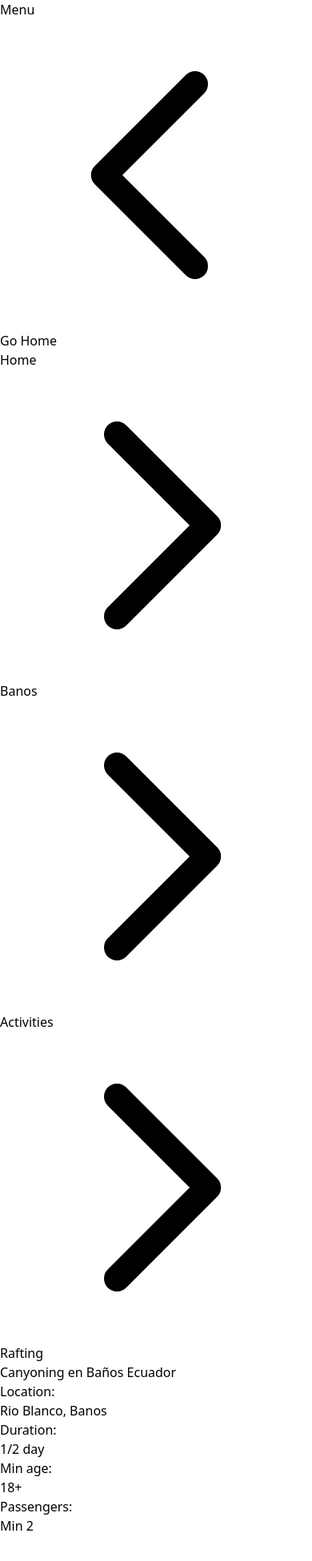
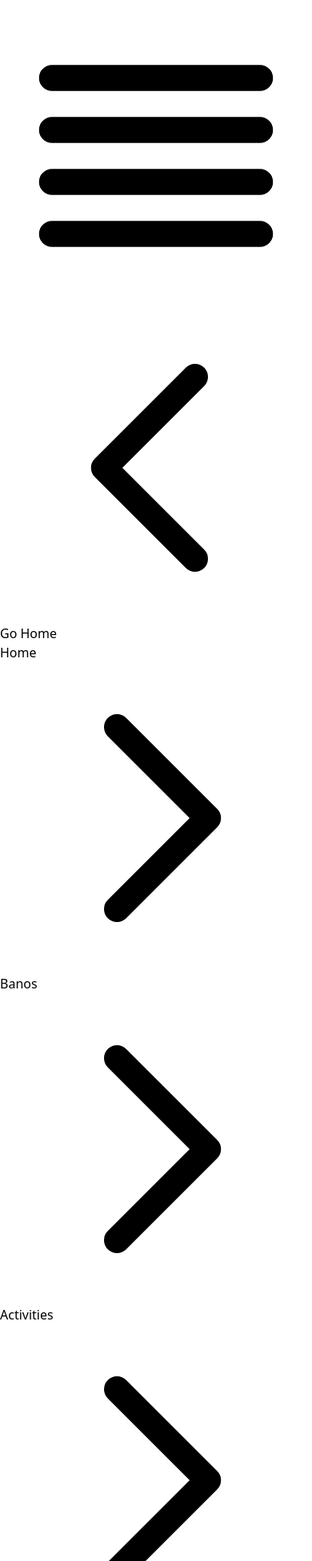
Before and after one commit to banos-app/banos-web-app, a Next.js app: page /program in a window 390 px wide. Shown: the part 48-2000 px from the top of the page at 80% size. Built offline with nearby package versions, Linux system fonts and the light colour scheme.

Commit message:
feature: adding template on nobile

```diff
--- a/src/components/Container.tsx
+++ b/src/components/Container.tsx
@@ -1,29 +1,17 @@
 interface Props {
   children?: React.ReactNode;
   isMin?: boolean;
-  size?: 'sm' | 'md' | 'lg';
+  size?: "sm" | "md" | "lg";
 }
 
-export function Container({ children, size = 'lg', isMin }: Props) {
-  if (size === 'sm') {
-    return (
-      <div className="lg:w-7/12 w-9/12 m-auto">
-        {children}
-      </div>
-    )
+export function Container({ children, size = "lg", isMin }: Props) {
+  if (size === "sm") {
+    return <div className="lg:w-7/12 w-9/12 m-auto">{children}</div>;
   }
 
-  if (size === 'md') {
-    return (
-      <div className="lg:w-9/12 w-11/12 m-auto">
-        {children}
-      </div>
-    )
+  if (size === "md") {
+    return <div className="lg:w-9/12 w-11/12 m-auto">{children}</div>;
   }
 
-  return (
-    <div className="lg:w-11/12 w-full m-auto">
-      {children}
-    </div>
-  );
+  return <div className="lg:w-11/12 w-11/12 m-auto">{children}</div>;
 }
--- a/src/components/Header.tsx
+++ b/src/components/Header.tsx
@@ -5,7 +5,7 @@ export function Header() {
   return (
     <div className="bg-white border-b shadow-sm mb-8">
       <Container size="md">
-        <div className="flex justify-between align-center py-4">
+        <div className="flex justify-between items-center h-[56px]">
           <div>
             <Link href="/">
               <a className="group">
@@ -19,7 +19,22 @@ export function Header() {
               </a>
             </Link>
           </div>
-          <div>Menu</div>
+          <div className="flex align-center">
+            <svg
+              xmlns="http://www.w3.org/2000/svg"
+              className="h-6 w-6"
+              fill="none"
+              viewBox="0 0 24 24"
+              stroke="currentColor"
+            >
+              <path
+                strokeLinecap="round"
+                strokeLinejoin="round"
+                strokeWidth={2}
+                d="M4 6h16M4 10h16M4 14h16M4 18h16"
+              />
+            </svg>
+          </div>
         </div>
       </Container>
     </div>
--- a/src/pages/program.tsx
+++ b/src/pages/program.tsx
@@ -4,6 +4,20 @@ import Head from "next/head";
 import { Header, Container, Breadcrums, ButtonOutlined } from "../components";
 
 export default function Home() {
+  const links = [
+    { href: "/", title: "Home" },
+    { href: "/", title: "Banos" },
+    { href: "/", title: "Activities" },
+    { href: "/", title: "Rafting" },
+  ];
+
+  const tags = [
+    { title: "Location", description: "Rio blanco" },
+    { title: "Duration", description: "1/2 day" },
+    { title: "Min age", description: "18 years" },
+    { title: "Min pax", description: "min 2" },
+  ];
+
   return (
     <div>
       <Head>
@@ -11,14 +25,8 @@ export default function Home() {
       </Head>
       <Header />
       <Container size="md">
-        <Breadcrums
-          links={[
-            { href: "/", title: "Home" },
-            { href: "/", title: "Banos" },
-            { href: "/", title: "Activities" },
-            { href: "/", title: "Rafting" },
-          ]}
-        />
+        <Breadcrums links={links} />
+
         <div className="lg:flex lg:justify-between mb-8">
           <div>
             <h1 className="text-gray-700 text-5xl font-semibold mb-2">
@@ -26,32 +34,16 @@ export default function Home() {
             </h1>
             {/* tags */}
             <div className="grid grid-cols-4 lg:flex mb-8 lg:mb-0">
-              <div className="mr-4">
-                <div className="inline-block font-semibold text-gray-600">
-                  Location:
-                </div>{" "}
-                <div className="inline-block text-gray-400">
-                  Rio Blanco, Banos
+              {tags.map((tag) => (
+                <div className="mr-4">
+                  <div className="inline-block font-semibold text-gray-600">
+                    {tag.title}:
+                  </div>{" "}
+                  <div className="inline-block text-gray-400">
+                    {tag.description}
+                  </div>
                 </div>
-              </div>
-              <div className="mr-4">
-                <div className="inline-block font-semibold text-gray-600">
-                  Duration:
-                </div>{" "}
-                <div className="inline-block text-gray-400">1/2 day</div>
-              </div>
-              <div className="mr-4">
-                <div className="inline-block font-semibold text-gray-600">
-                  Min age:
-                </div>{" "}
-                <div className="inline-block text-gray-400">18+</div>
-              </div>
-              <div className="mr-4">
-                <div className="inline-block font-semibold text-gray-600">
-                  Passengers:
-                </div>{" "}
-                <div className="inline-block text-gray-400">Min 2</div>
-              </div>
+              ))}
             </div>
           </div>
           <div className="flex">
@@ -135,7 +127,7 @@ export default function Home() {
       </Container>
 
       <Container size="lg">
-        <div className="relative lg:rounded-3xl w-full h-3/4 lg:h-[650px] py-16 overflow-hidden">
+        <div className="relative mb-8 rounded-3xl w-full lg:w-full h-[300px] lg:h-[500px] lg:mb-0 m-auto overflow-hidden">
           <div className="absolute z-0 top-0 left-0 w-full h-full ">
             <img
               src="https://v1.nitrocdn.com/PlCATPkBFeOnftDsPDvpHIHaHyykpjHs/assets/static/optimized/rev-77f359a/wp-content/uploads/2016/06/extreme-canyoning-banos-ecuador4-960x640.jpg"
@@ -144,11 +136,13 @@ export default function Home() {
             />
           </div>
 
-          <div className="absolute z-10 top-0 left-0 w-full h-full bg-black opacity-60"></div>
+          <div className="absolute z-10 top-0 left-0 w-full h-full bg-black lg:opacity-60 opacity-10"></div>
         </div>
+      </Container>
 
-        <div className="relative z-20 m-auto bg-white w-10/12 lg:w-8/12 lg:h-[100px] lg:-mt-[50px] shadow-md rounded-3xl mb-16 grid grid-cols-4">
-          <div className="flex items-center px-8 border-r border-gray-100">
+      <Container size="md">
+        <div className="relative mb-8 z-20 m-auto bg-white w-full py-4 lg:py-0 lg:h-[100px] lg:-mt-[50px] border border-gray-200 lg:border-0 lg:shadow-md rounded-3xl lg:grid lg:grid-cols-4">
+          <div className="flex items-center px-8 py-2 lg:py-0 lg:border-r lg:border-gray-100">
             <div className="mr-4 text-gray-400">
               <svg
                 xmlns="http://www.w3.org/2000/svg"
@@ -174,7 +168,7 @@ export default function Home() {
               </div>
             </div>
           </div>
-          <div className="flex items-center px-8 border-r border-gray-100">
+          <div className="flex items-center px-8 py-2 lg:py-0 lg:border-r lg:border-gray-100">
             <div className="mr-4 text-gray-400">
               <svg
                 xmlns="http://www.w3.org/2000/svg"
@@ -196,7 +190,7 @@ export default function Home() {
               <div className="text-gray-700 text-xl">MM / DD / YY</div>
             </div>
           </div>
-          <div className="flex items-center px-8">
+          <div className="flex items-center px-8 py-2 lg:py-0 lg:border-r lg:border-gray-100">
             <div className="mr-4 text-gray-400">
               <svg
                 xmlns="http://www.w3.org/2000/svg"
@@ -220,7 +214,7 @@ export default function Home() {
               <div className="text-gray-700 text-xl">5 persons</div>
             </div>
           </div>
-          <div className="flex items-center px-8">
+          <div className="flex items-center px-8 py-2 lg:py-0">
             <div className="inline-flex items-center justify-center font-semibold h-12 bg-red-400 hover:bg-red-600 active:bg-red-800 cursor-pointer text-white w-full rounded-full select-none">
               Buy now
             </div>
```
